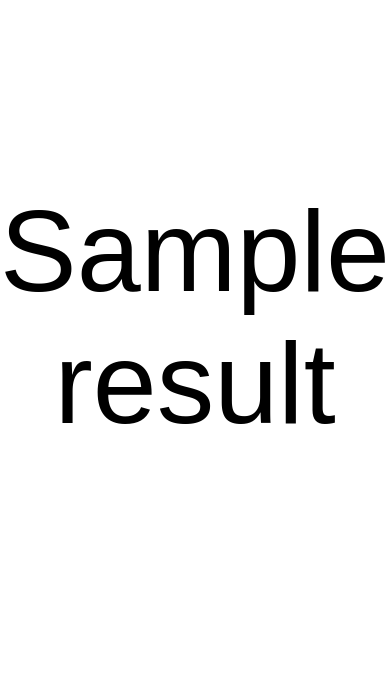
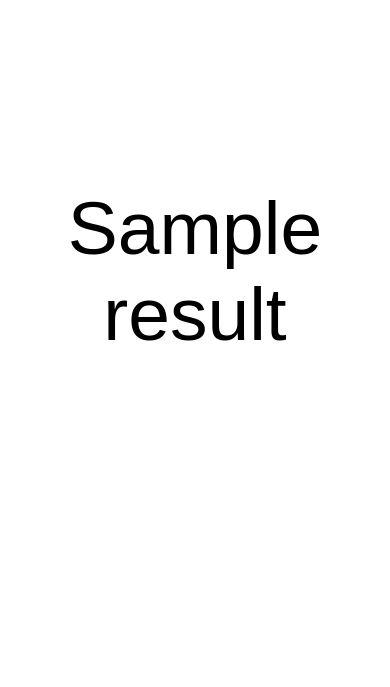
Before and after one commit to nsuarez2/Is-Trump-president, a Python web app: template templates/index.html in a window 390 px wide. Shown: the part 137-824 px from the top of the page. Run offline with Jinja, Linux system fonts and the light colour scheme; the template is opened without the code that fills it: most values are stand-ins (such as "Sample title", 1, 10 or a date in 2020).

Commit message:
Changed result to "Not 100% yet", resize text on mobile

```diff
--- a/main.py
+++ b/main.py
@@ -11,7 +11,7 @@ JINJA_ENVIRONMENT = jinja2.Environment(
 class MainHandler(webapp2.RequestHandler):
     def get(self):
         template = JINJA_ENVIRONMENT.get_template('templates/index.html')
-        infoDict = {'result': 'Please, no', 'yes': False}
+        infoDict = {'result': 'Not 100% yet', 'yes': False}
         self.response.write(template.render(infoDict))
 
 app = webapp2.WSGIApplication([
--- a/static/main.css
+++ b/static/main.css
@@ -47,3 +47,9 @@ body {
     color: black;
     text-decoration: none;
 }
+
+@media screen and (max-width: 768px) {
+    #result {
+        font-size: 75px;
+    }
+}
```
Also changed, not shown: 1 other file.
